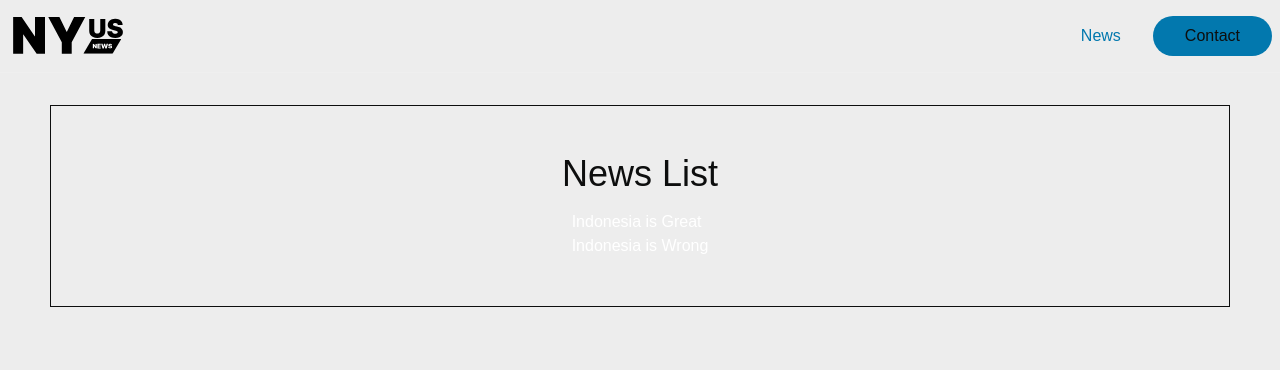
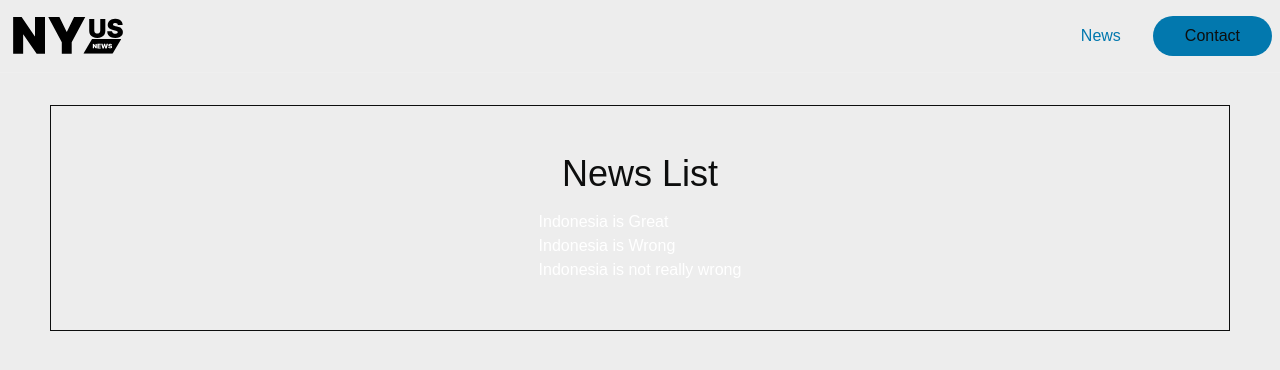
Before and after one commit to sundeeseeyou/articles, a Next.js app: page /news in a window 1280 px wide. Shown: the top 370 px of the page. Built offline with nearby package versions, Linux system fonts and the light colour scheme.

Commit message:
feat:check again:

```diff
--- a/src/app/news/page.tsx
+++ b/src/app/news/page.tsx
@@ -21,6 +21,14 @@ export default function News() {
             Indonesia is Wrong
           </Link>
         </li>
+        <li>
+          <Link
+            href="/news/indonesia-is-wrong"
+            className="text-white hover:underline"
+          >
+            Indonesia is not really wrong
+          </Link>
+        </li>
       </ul>
     </>
   );
```
